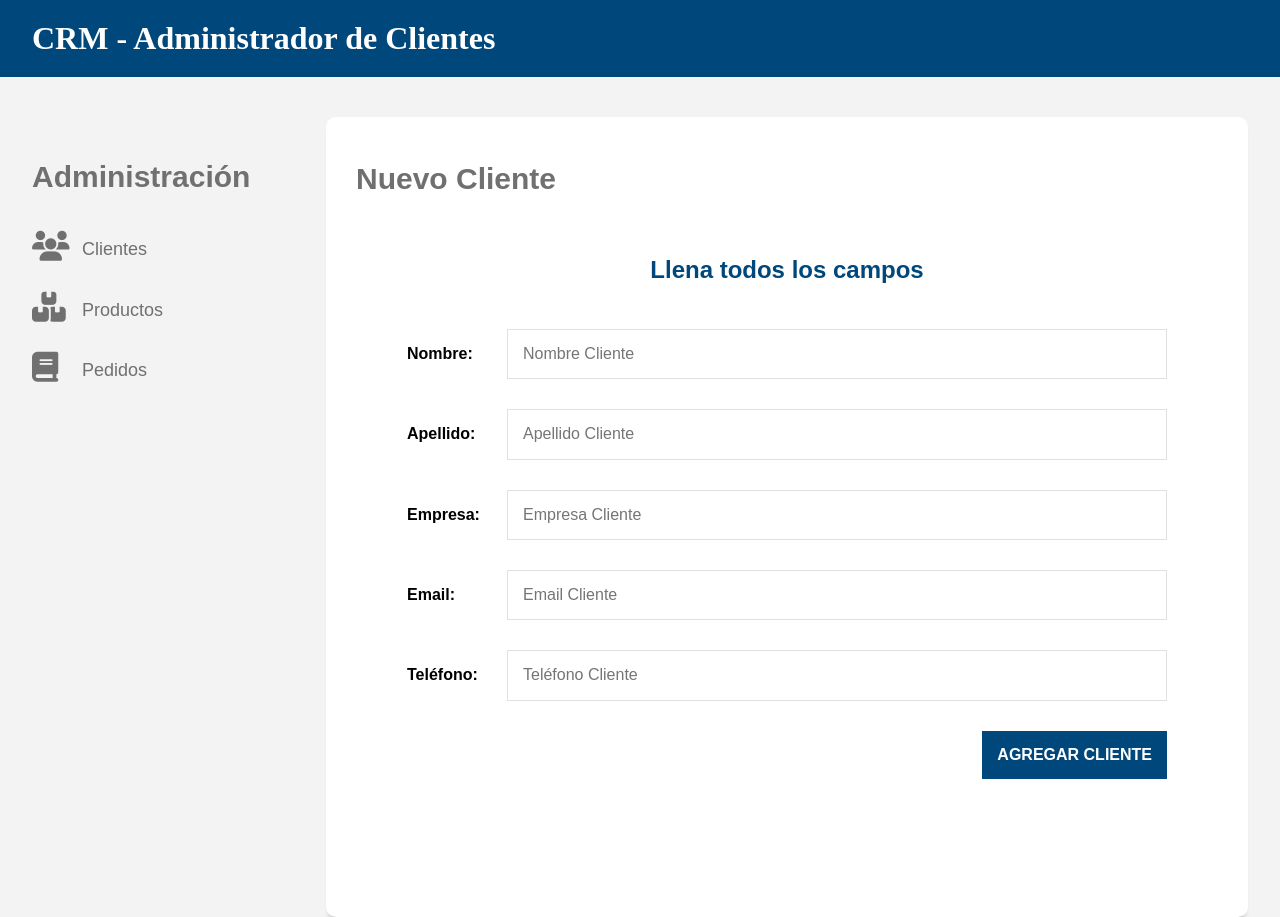
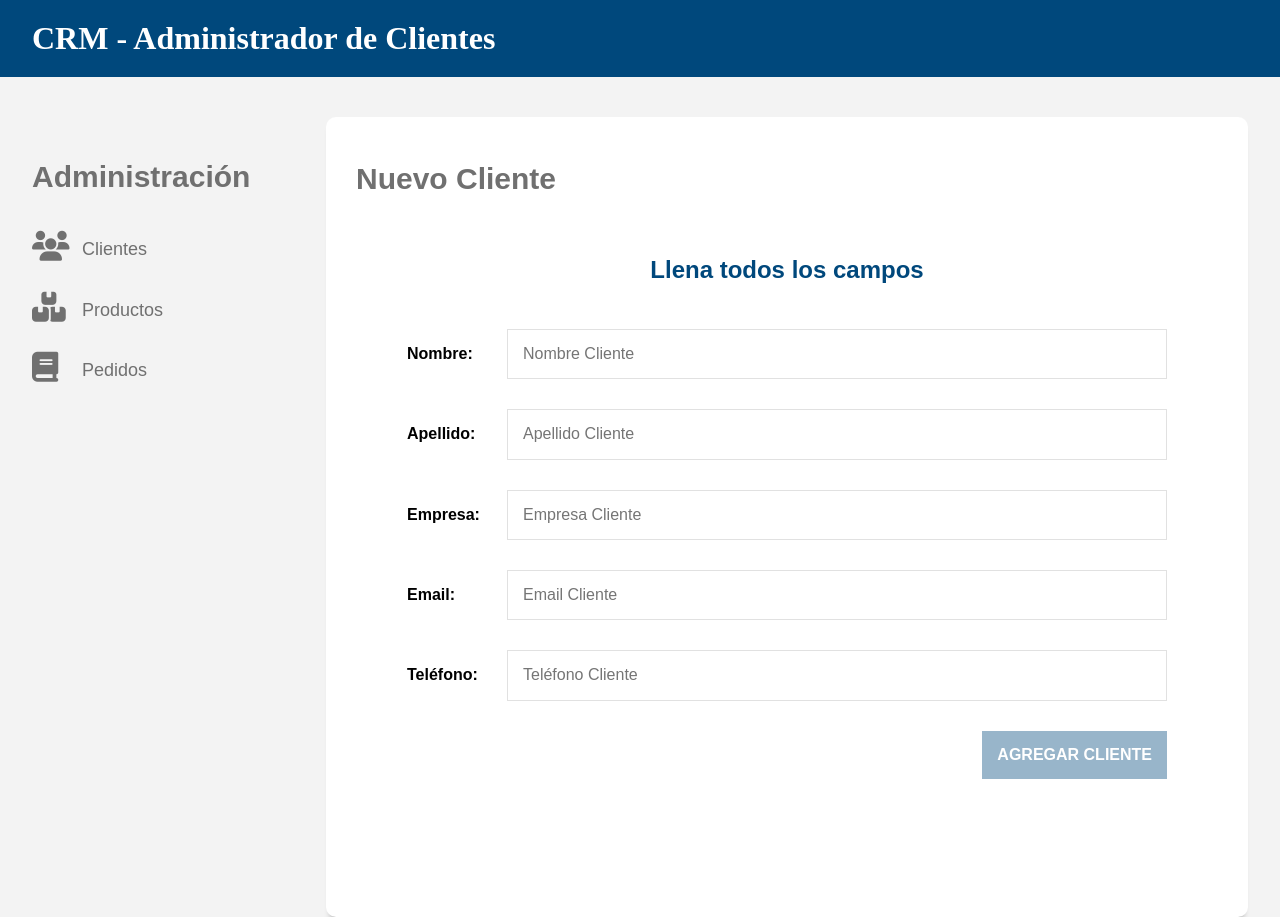
Before and after one commit to TobiIchiro/CRM-Clientes, a React (Create React App) app: page /clientes/add in a window 1280 px wide. Built offline with nearby package versions, Linux system fonts and the light colour scheme.

Commit message:
Validación de formulario

```diff
--- a/src/components/clientes/NuevoCliente.js
+++ b/src/components/clientes/NuevoCliente.js
@@ -8,6 +8,12 @@ function NuevoCliente () {
         email: '',
         telefono: ''
     })
+
+    const validarCliente = () => {
+        const {nombre, apellido, email, empresa, telefono} = cliente;
+
+        return !nombre.length || !apellido.length || !email.length || !empresa.length || !telefono.length
+    }
 
     const actualizarState = e => {
         guardarCliente({
@@ -60,7 +66,7 @@ function NuevoCliente () {
 
                 <div className="campo">
                     <label>Teléfono:</label>
-                    <input  type="email"
+                    <input  type="tel"
                             placeholder="Teléfono Cliente"
                             name="telefono"
                             onChange={actualizarState}
@@ -70,7 +76,9 @@ function NuevoCliente () {
                 <div className="enviar">
                     <input  type="submit"
                             className="btn btn-azul"
-                            value="Agregar Cliente"/>
+                            value="Agregar Cliente"
+                            disabled={validarCliente()}
+                    />
                 </div>
 
             </form>
```
